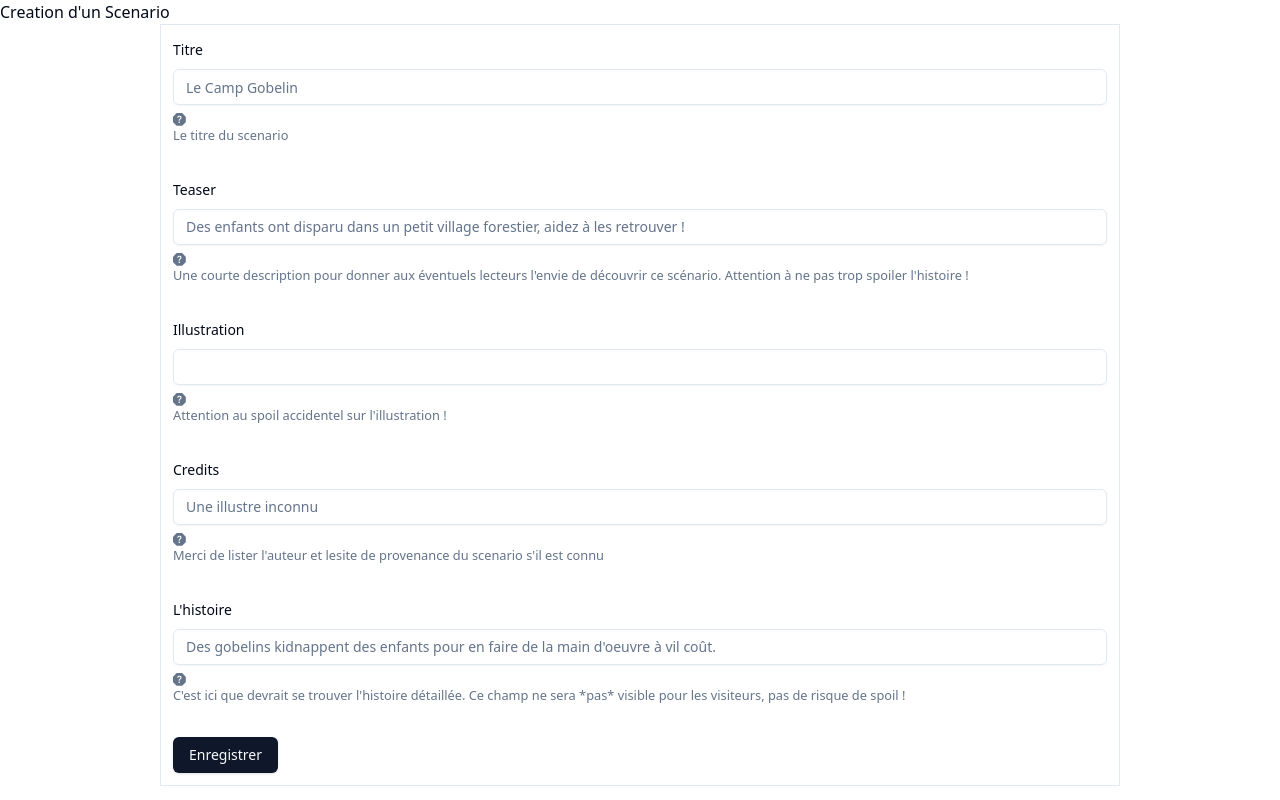
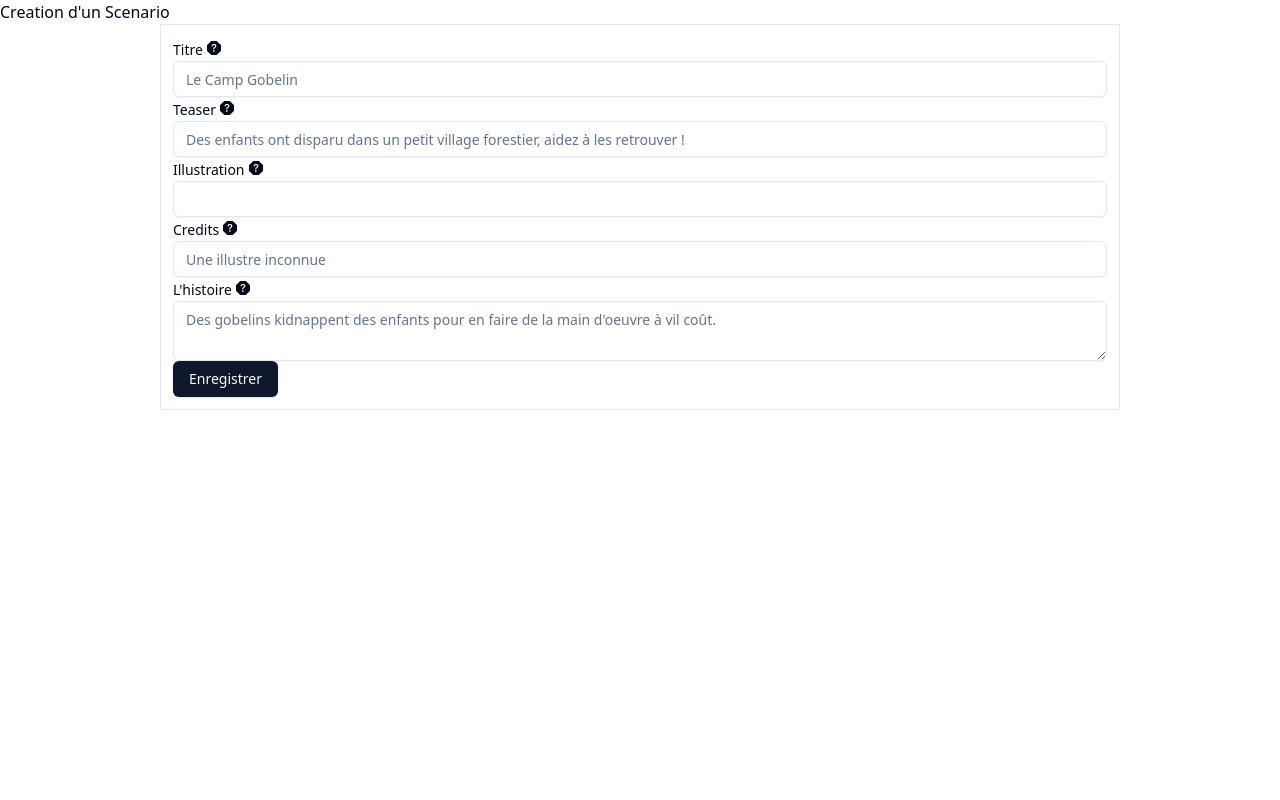
Before and after one commit to LoicBrassart/old_roleet_v3, a Next.js app in the folder frontend/: page /scenarios/new in a window 1280 px wide. Built offline with nearby package versions, Linux system fonts and the light colour scheme.

Commit message:
Build 1-dimension Scenario form (stable)

```diff
--- a/frontend/src/pages/scenarios/new.tsx
+++ b/frontend/src/pages/scenarios/new.tsx
@@ -7,7 +7,6 @@ import { Button } from "@/components/ui/button";
 import {
   Form,
   FormControl,
-  FormDescription,
   FormField,
   FormItem,
   FormLabel,
@@ -15,81 +14,43 @@ import {
 } from "@/components/ui/form";
 import { Input } from "@/components/ui/input";
 import { BsQuestionOctagonFill } from "react-icons/bs";
+import {
+  Tooltip,
+  TooltipContent,
+  TooltipProvider,
+  TooltipTrigger,
+} from "@/components/ui/tooltip";
+import { Textarea } from "@/components/ui/textarea";
 
-const formSchema = z.object({
+const mapSchema = z.object({});
+
+const scenarioSchema = z.object({
   title: z.string().min(2).max(50),
   teaser: z.string().min(2).max(50),
   fullStory: z.string().min(2).max(50),
   bannerUrl: z.string().min(2).max(50),
   credits: z.string().min(2).max(50),
-  npcs: z.array(z.string()),
-  maps: z.array(z.string()),
+  isPublic: z.boolean(),
+  npcs: z.array(z.string()).optional(),
+  maps: z.array(mapSchema).optional(),
 });
-type Field = {
-  name: "title" | "teaser" | "bannerUrl" | "credits" | "fullStory";
-  label: string;
-  placeholder?: string;
-  explanation: string;
-  isPublic: boolean;
-};
-const fields: Field[] = [
-  {
-    name: "title",
-    label: "Titre",
-    placeholder: "Le Camp Gobelin",
-    explanation: "Le titre du scenario",
-    isPublic: true,
-  },
-  {
-    name: "teaser",
-    label: "Teaser",
-    placeholder:
-      "Des enfants ont disparu dans un petit village forestier, aidez à les retrouver !",
-    explanation:
-      "Une courte description pour donner aux éventuels lecteurs l'envie de découvrir ce scénario. Attention à ne pas trop spoiler l'histoire !",
-    isPublic: true,
-  },
-  {
-    name: "bannerUrl",
-    label: "Illustration",
-    placeholder: undefined,
-    explanation: "Attention au spoil accidentel sur l'illustration !",
-    isPublic: true,
-  },
-  {
-    name: "credits",
-    label: "Credits",
-    placeholder: "Une illustre inconnu",
-    explanation:
-      "Merci de lister l'auteur et lesite de provenance du scenario s'il est connu",
-    isPublic: true,
-  },
-  {
-    name: "fullStory",
-    label: "L'histoire",
-    placeholder:
-      "Des gobelins kidnappent des enfants pour en faire de la main d'oeuvre à vil coût.",
-    explanation:
-      "C'est ici que devrait se trouver l'histoire détaillée. Ce champ ne sera *pas* visible pour les visiteurs, pas de risque de spoil !",
-    isPublic: false,
-  },
-];
 
 export default function ScenarioForm() {
-  const form = useForm<z.infer<typeof formSchema>>({
-    resolver: zodResolver(formSchema),
+  const form = useForm<z.infer<typeof scenarioSchema>>({
+    resolver: zodResolver(scenarioSchema),
     defaultValues: {
       title: "",
       teaser: "",
       fullStory: "",
       bannerUrl: "",
       credits: "",
+      isPublic: true,
       npcs: [],
       maps: [],
     },
   });
 
-  function onSubmit(values: z.infer<typeof formSchema>) {
+  function onSubmit(values: z.infer<typeof scenarioSchema>) {
     console.log(values);
   }
 
@@ -104,27 +65,147 @@ export default function ScenarioForm() {
       <h1>Creation d&apos;un Scenario</h1>
       <div className="w-3/4 m-auto border p-3">
         <Form {...form}>
-          <form onSubmit={form.handleSubmit(onSubmit)} className="space-y-8">
-            {fields.map((elt) => (
+          <form onSubmit={form.handleSubmit(onSubmit)}>
+            <TooltipProvider>
               <FormField
-                key={elt.name}
+                key="title"
                 control={form.control}
-                name={elt.name}
+                name="title"
+                render={({ field }) => {
+                  return (
+                    <FormItem>
+                      <FormLabel>
+                        Titre
+                        <Tooltip>
+                          <TooltipTrigger className="m-1">
+                            <BsQuestionOctagonFill />
+                          </TooltipTrigger>
+                          <TooltipContent>Le titre du scenario</TooltipContent>
+                        </Tooltip>
+                        <FormControl>
+                          <Input placeholder="Le Camp Gobelin" {...field} />
+                        </FormControl>
+                      </FormLabel>
+                      <FormMessage />
+                    </FormItem>
+                  );
+                }}
+              />
+
+              <FormField
+                key="teaser"
+                control={form.control}
+                name="teaser"
                 render={({ field }) => (
                   <FormItem>
-                    <FormLabel>{elt.label}</FormLabel>
-                    <FormControl>
-                      <Input placeholder={elt.placeholder} {...field} />
-                    </FormControl>
-                    <FormDescription>
-                      <BsQuestionOctagonFill />
-                      {elt.explanation}
-                    </FormDescription>
+                    <FormLabel>
+                      Teaser
+                      <Tooltip>
+                        <TooltipTrigger className="m-1">
+                          <BsQuestionOctagonFill />
+                        </TooltipTrigger>
+                        <TooltipContent>
+                          Une courte description pour donner aux éventuels
+                          lecteurs l&apos;envie de découvrir ce scénario.
+                          Attention à ne pas trop spoiler l&apos;histoire !
+                        </TooltipContent>
+                      </Tooltip>
+                      <FormControl>
+                        <Input
+                          placeholder="Des enfants ont disparu dans un petit village forestier, aidez à les retrouver !"
+                          {...field}
+                        />
+                      </FormControl>
+                    </FormLabel>
                     <FormMessage />
                   </FormItem>
                 )}
               />
-            ))}
+
+              <FormField
+                key="illustration"
+                control={form.control}
+                name="bannerUrl"
+                render={({ field }) => (
+                  <FormItem>
+                    <FormLabel>
+                      Illustration
+                      <Tooltip>
+                        <TooltipTrigger className="m-1">
+                          <BsQuestionOctagonFill />
+                        </TooltipTrigger>
+                        <TooltipContent>
+                          Attention au spoil accidentel sur l&apos;illustration
+                          !
+                        </TooltipContent>
+                      </Tooltip>
+                      <FormControl>
+                        <Input {...field} />
+                      </FormControl>
+                    </FormLabel>
+                    <FormMessage />
+                  </FormItem>
+                )}
+              />
+
+              <FormField
+                key="credits"
+                control={form.control}
+                name="credits"
+                render={({ field }) => (
+                  <FormItem>
+                    <FormLabel>
+                      Credits
+                      <Tooltip>
+                        <TooltipTrigger className="m-1">
+                          <BsQuestionOctagonFill />
+                        </TooltipTrigger>
+                        <TooltipContent>
+                          Merci de lister l&apos;auteur et lesite de provenance
+                          du scenario s&apos;il est connu
+                        </TooltipContent>
+                      </Tooltip>
+                      <FormControl>
+                        <Input placeholder="Une illustre inconnue" {...field} />
+                      </FormControl>
+                    </FormLabel>
+
+                    <FormMessage />
+                  </FormItem>
+                )}
+              />
+
+              <FormField
+                key="fullStory"
+                control={form.control}
+                name="fullStory"
+                render={({ field }) => (
+                  <FormItem>
+                    <FormLabel>
+                      L&apos;histoire
+                      <Tooltip>
+                        <TooltipTrigger className="m-1">
+                          <BsQuestionOctagonFill />
+                        </TooltipTrigger>
+                        <TooltipContent>
+                          C&apos;est ici que devrait se trouver l&apos;histoire
+                          détaillée. Ce champ ne sera *pas* visible pour les
+                          visiteurs, pas de risque de spoil !
+                        </TooltipContent>
+                      </Tooltip>
+                      <FormControl>
+                        <Textarea
+                          placeholder="Des gobelins kidnappent des enfants pour en faire de la main d'oeuvre à vil coût."
+                          {...field}
+                        />
+                      </FormControl>
+                    </FormLabel>
+
+                    <FormMessage />
+                  </FormItem>
+                )}
+              />
+            </TooltipProvider>
             <Button type="submit">Enregistrer</Button>
           </form>
         </Form>
```
